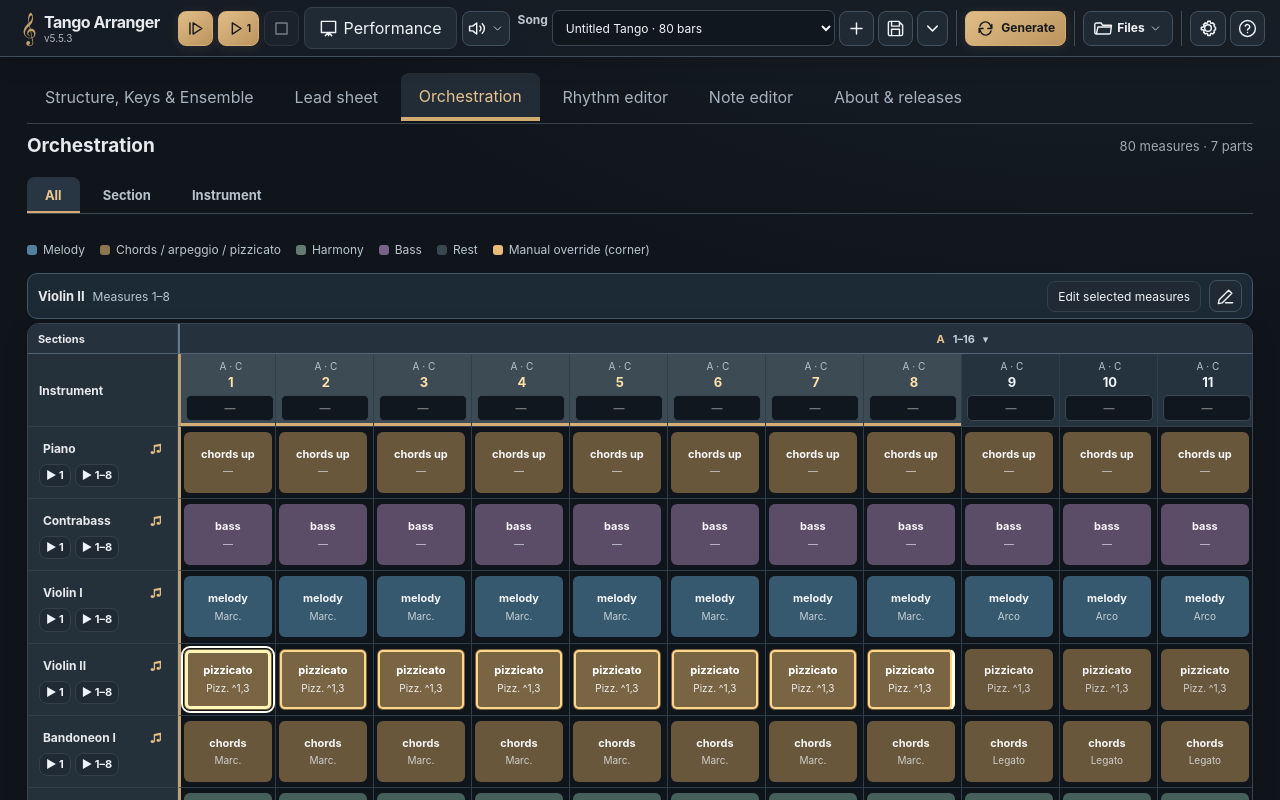
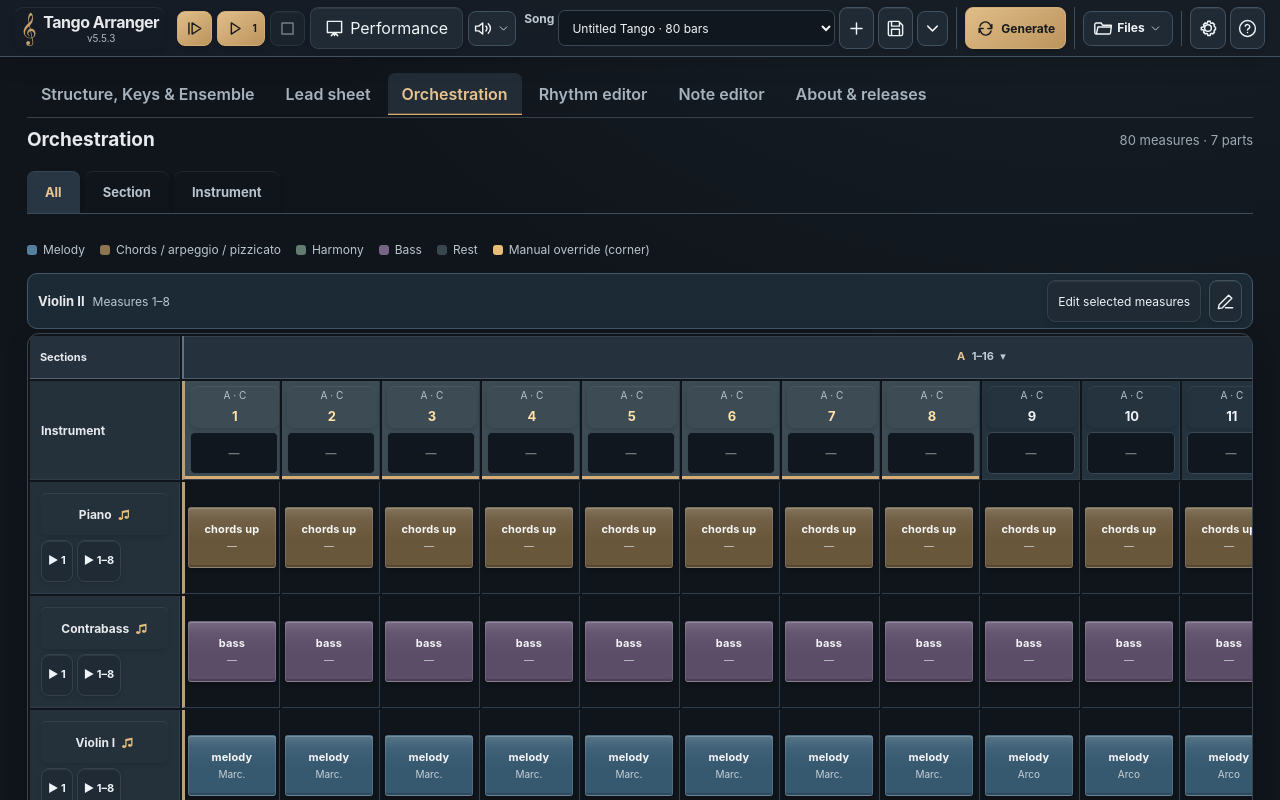
Before and after one commit to niwrA/tango-arranger, a Vue app: page / in a window 1280 px wide. Shown: the top 800 px of the page. Built offline with nearby package versions, Linux system fonts and the light colour scheme.

Commit message:
Unify control sizing and alignment, slim tab indicator, and add tactile orchestration pads

```diff
--- a/src/style.css
+++ b/src/style.css
@@ -1016,3 +1016,81 @@ input[type=range],input[type=checkbox]{accent-color:#d1aa74}
 @media(prefers-reduced-motion:reduce){
   *,*::before,*::after{animation-duration:.01ms!important;animation-iteration-count:1!important;transition-duration:.01ms!important;scroll-behavior:auto!important}
 }
+
+
+/* Consistent control geometry and tactile orchestration-pad surfaces. */
+:root{--control-height:42px;--control-radius:9px}
+button:not(.song-cell):not(.note-grid-cell):not(.note-beat-swipe-header):not(.performance-part):not(.lead-section-collapse){
+  min-height:var(--control-height);
+  line-height:1.25;
+  display:inline-flex;
+  align-items:center;
+  justify-content:center;
+  gap:.4rem;
+  vertical-align:middle;
+  text-align:center;
+  box-shadow:inset 0 1px 0 rgba(255,255,255,.07),0 2px 5px rgba(0,0,0,.14);
+}
+button:not(:disabled):active{box-shadow:inset 0 2px 5px rgba(0,0,0,.22);transform:translateY(1px)}
+input:not([type=checkbox]):not([type=radio]):not([type=range]),select{
+  min-height:var(--control-height);
+  line-height:1.3;
+}
+textarea{line-height:1.5}
+label{line-height:1.35}
+.figure-controls,.overview-controls,.note-tools-bar,.header-actions,.overview-actions{
+  align-items:center;
+}
+.figure-controls label,.overview-controls label{margin-bottom:0}
+.figure-controls label select,.figure-controls label input,
+.overview-controls label select,.overview-controls label input{margin-top:5px}
+.tabs{
+  align-items:end;
+  gap:3px;
+}
+.tabs button{
+  min-height:40px;
+  padding:9px 14px;
+  border-radius:7px 7px 0 0;
+  box-shadow:none!important;
+  font-weight:600;
+  line-height:1.25;
+}
+.tabs button.active{
+  border-bottom:1px solid #d2ab70;
+  box-shadow:inset 0 -1px 0 rgba(210,171,112,.3)!important;
+}
+.section-tabs button.selected{box-shadow:inset 0 -1px 0 rgba(0,0,0,.2)}
+/* Orchestration map: compact squared-off pads with a light-catching upper bevel. */
+.song-map{border-collapse:separate;border-spacing:2px}
+.song-cell{
+  border-radius:3px;
+  border:1px solid rgba(205,220,233,.16);
+  background-image:linear-gradient(180deg,rgba(255,255,255,.17) 0%,rgba(255,255,255,.055) 19%,transparent 53%,rgba(0,0,0,.15) 100%);
+  background-blend-mode:screen;
+  box-shadow:inset 0 1px 0 rgba(255,255,255,.19),inset 0 -2px 0 rgba(0,0,0,.18),0 2px 4px rgba(0,0,0,.24);
+  transition:filter .16s ease,border-color .16s ease,box-shadow .16s ease,transform .14s ease;
+}
+.song-cell:hover{
+  filter:brightness(1.13);
+  border-color:rgba(234,218,187,.52);
+  box-shadow:inset 0 1px 0 rgba(255,255,255,.24),inset 0 -2px 0 rgba(0,0,0,.17),0 3px 8px rgba(0,0,0,.3);
+}
+.song-cell:active{transform:translateY(1px);box-shadow:inset 0 2px 5px rgba(0,0,0,.3)}
+.song-cell.focused{
+  outline:2px solid #e9c08a;
+  outline-offset:-2px;
+  border-color:#e9c08a;
+}
+.song-cell .cell-role{letter-spacing:.01em}
+.bar-tile{
+  border-radius:5px;
+  background-image:linear-gradient(180deg,rgba(255,255,255,.075),transparent 42%);
+  box-shadow:inset 0 1px 0 rgba(255,255,255,.08),0 2px 6px rgba(0,0,0,.14);
+}
+@media(max-width:650px){
+  :root{--control-height:40px}
+  .tabs button{padding:8px 11px}
+  .song-map{border-spacing:1px}
+}
+@media(prefers-reduced-motion:reduce){.song-cell{transition:none}}
```
